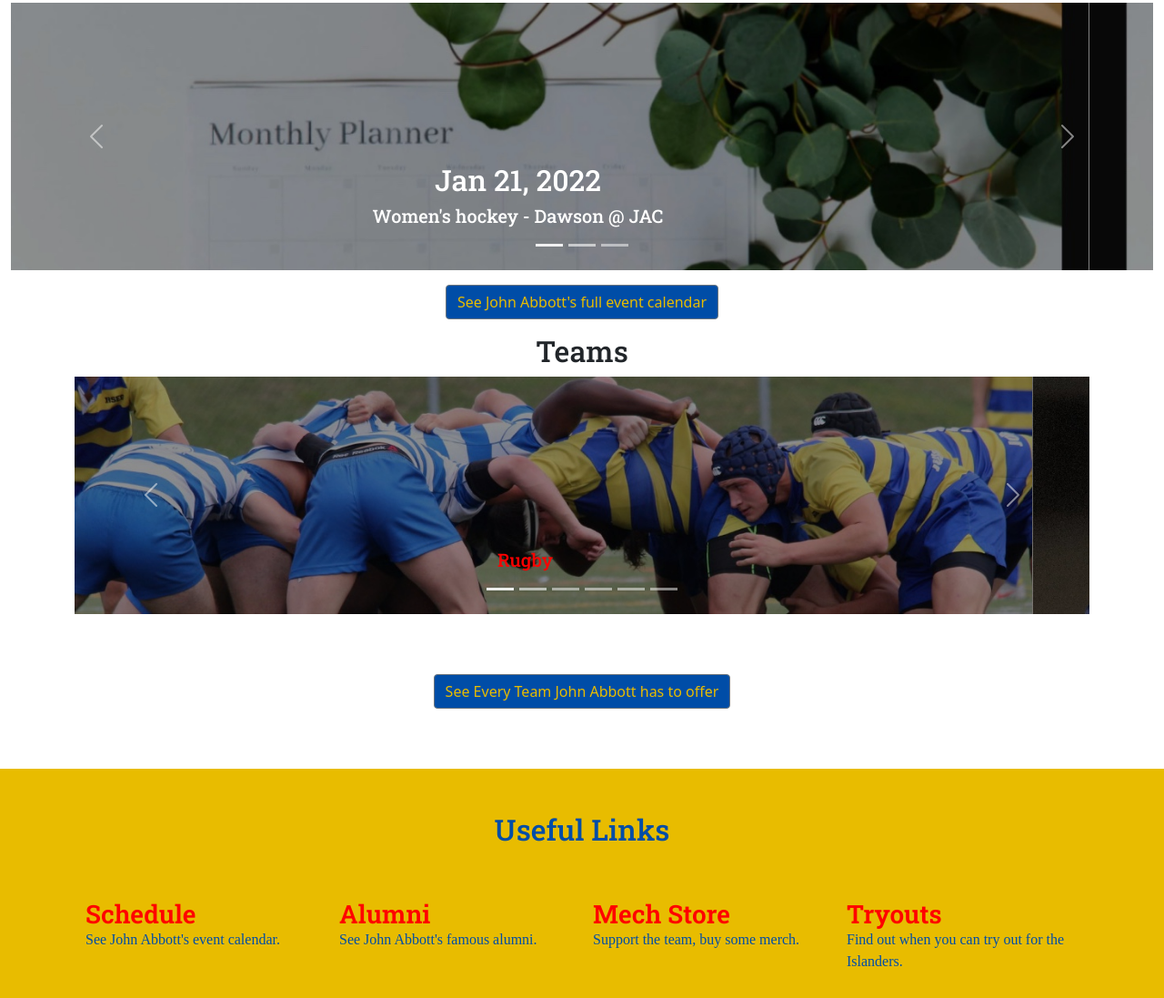
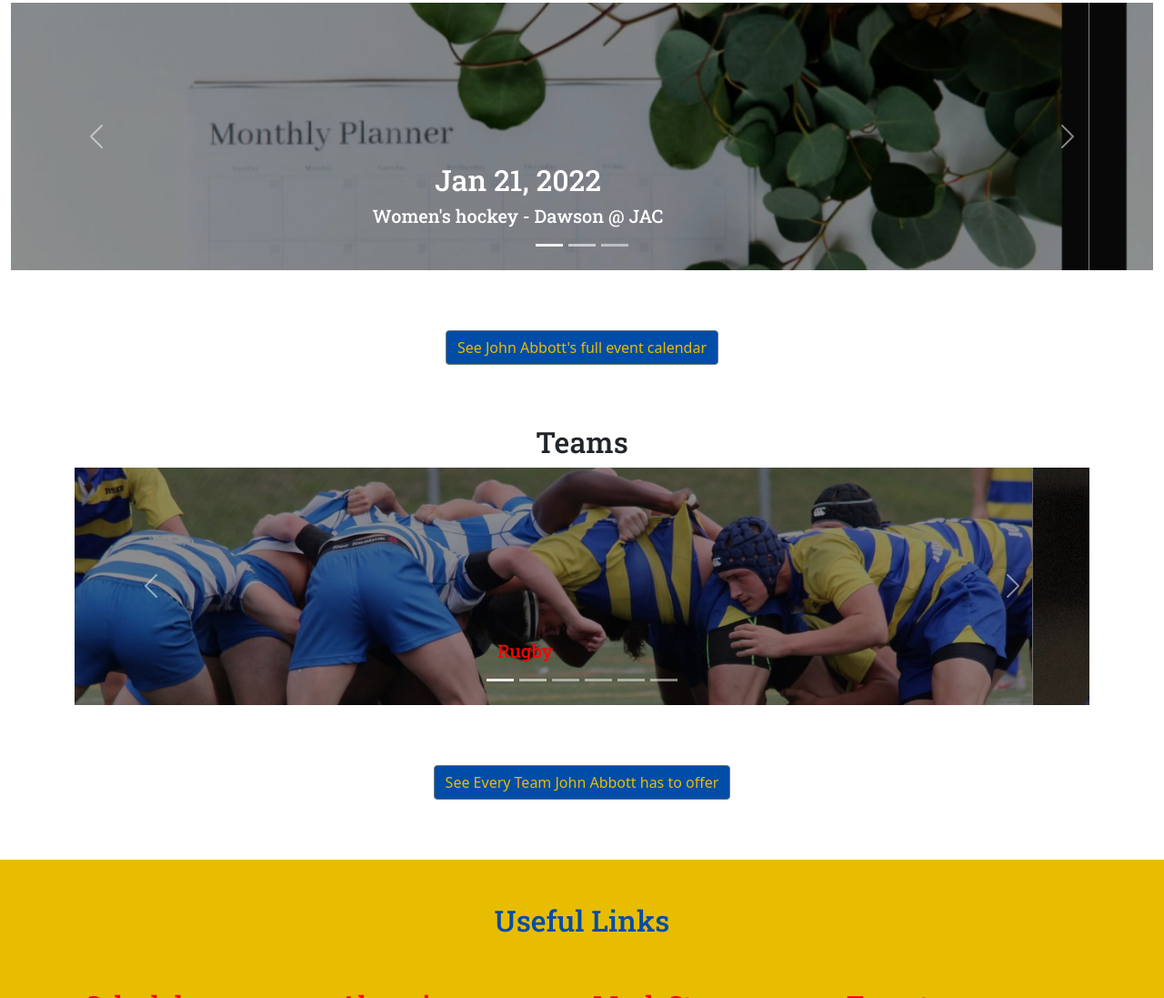
Before and after one commit to SonyS1234/SonyS1234.github.io, a plain HTML site: page index.html in a window 1280 px wide. Shown: the part 1194-2291 px from the top of the page at 91% size. Drawn offline with nearby package versions, Linux system fonts and the light colour scheme; a web font is replaced by a local one.

Commit message:
Update style.css

```diff
--- a/style.css
+++ b/style.css
@@ -8,23 +8,7 @@
   color: #004da7 !important;
   background-color: #e8bc00 !important;
 }
-/*  ░░░░░░░░░░░░▄▄▄▄▄▄▄▄▄▄▄▄▄▄▄░░░░░░░░░░░░░
-    ░░░░░▄▄▄▄█▀▀▀░░░░░░░░░░░░▀▀██░░░░░░░░░░░
-    ░░▄███▄▄▄▄▄▄▄▄▄▄▄▄▄▄▄▄▄▄▄▄▄▄▄█▄▄▄░░░░░░░
-    ▄▀▀░█░░░░▀█▄▀▄▀██████░▀█▄▀▄▀████▀░░░░░░░
-    █░░░█░░░░░░▀█▄█▄███▀░░░░▀▀▀▀▀▀▀░▀▀▄░░░░░
-    █░░░█░▄▄▄░░░░░░░░░░░░░░░░░░░░░▀▀░░░█░░░░
-    █░░░▀█░░█░░░░▄░░░░▄░░░░░▀███▀░░░░░░░█░░░
-    █░░░░█░░▀▄░░░░░░▄░░░░░░░░░█░░░░░░░░█▀▄░░
-    ░▀▄▄▀░░░░░▀▀▄▄▄░░░░░░░▄▄▄▀░▀▄▄▄▄▄▀▀░░█░░
-    ░█▄░░░░░░░░░░░░▀▀▀▀▀▀▀░░░░░░░░░░░░░░█░░░
-    ░░█░░░░░░░░░░░░░░░░░░░░░░░░░░░░░░▄██░░░░
-    ░░▀█▄░░░░░░░░░░░░░░░░░░░░░░░░░▄▀▀░░░▀█░░
-    █▀▀▀▀▀▀▀▀▀▀▀▀▀▀▀▀▀▀▀▀▀▀▀▀▀▀▀▀▀▀▀▀▀▀▀▀▀▀█
-    █░░█▀▄ █▀▀ █▀█ █░░░░█░▄░█ █ ▀█▀ █░█░░█ ▀█▀░█
-    █░░█░█ █▀▀ █▀█ █░░░░▀▄▀▄▀ █ ░█░ █▀█░░█ ░█░░█
-    █░░▀▀░ ▀▀▀ ▀░▀ ▀▀▀░░░▀░▀░ ▀ ░▀░ ▀░▀░░▀ ░▀░░█
-    ▀▀▀▀▀▀▀▀▀▀▀▀▀▀▀▀▀▀▀▀▀▀▀▀▀▀▀▀▀▀▀▀▀▀▀▀▀▀▀▀*/
+
 .antinavtext {
   color: #e8bc00 !important;
   background-color: #004da7 !important;
@@ -153,6 +137,7 @@
 #POW,
 #POW-heading,
 #teams-heading,
+#schedule-button,
 #teams-button,
 #newsletter-header {
   padding: 50px;
```
